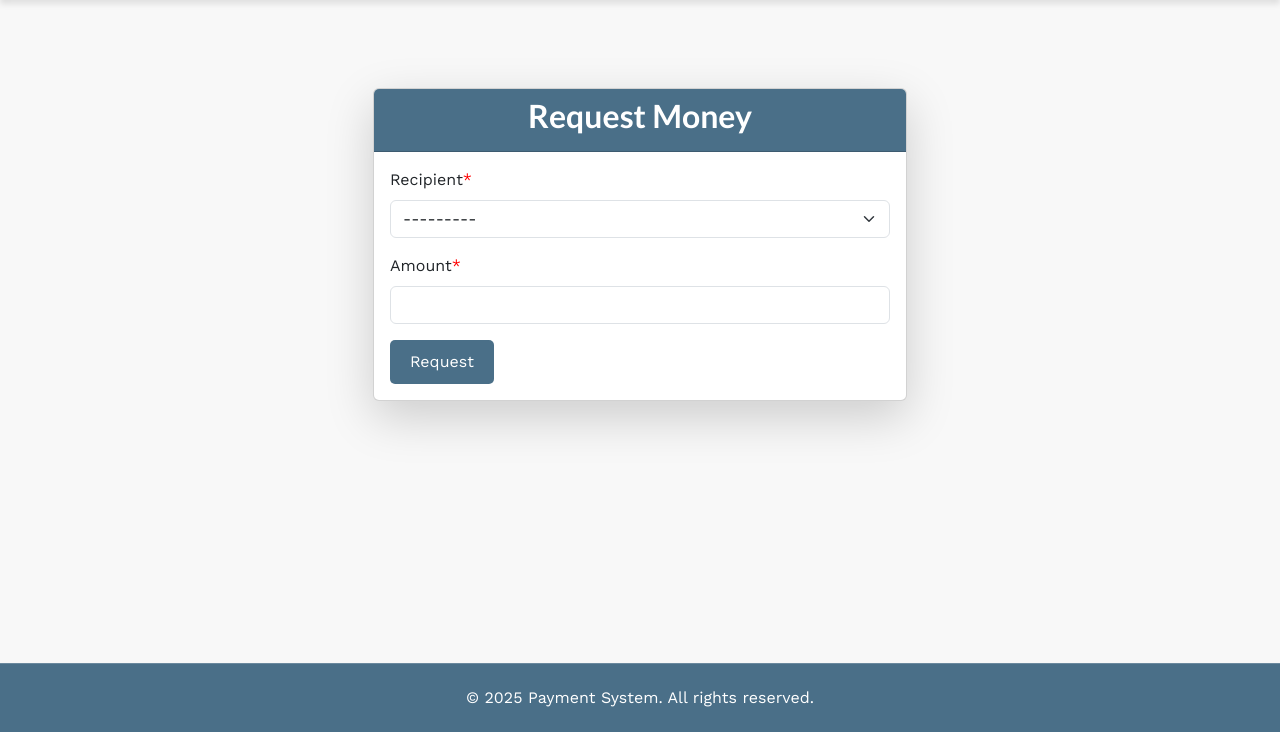
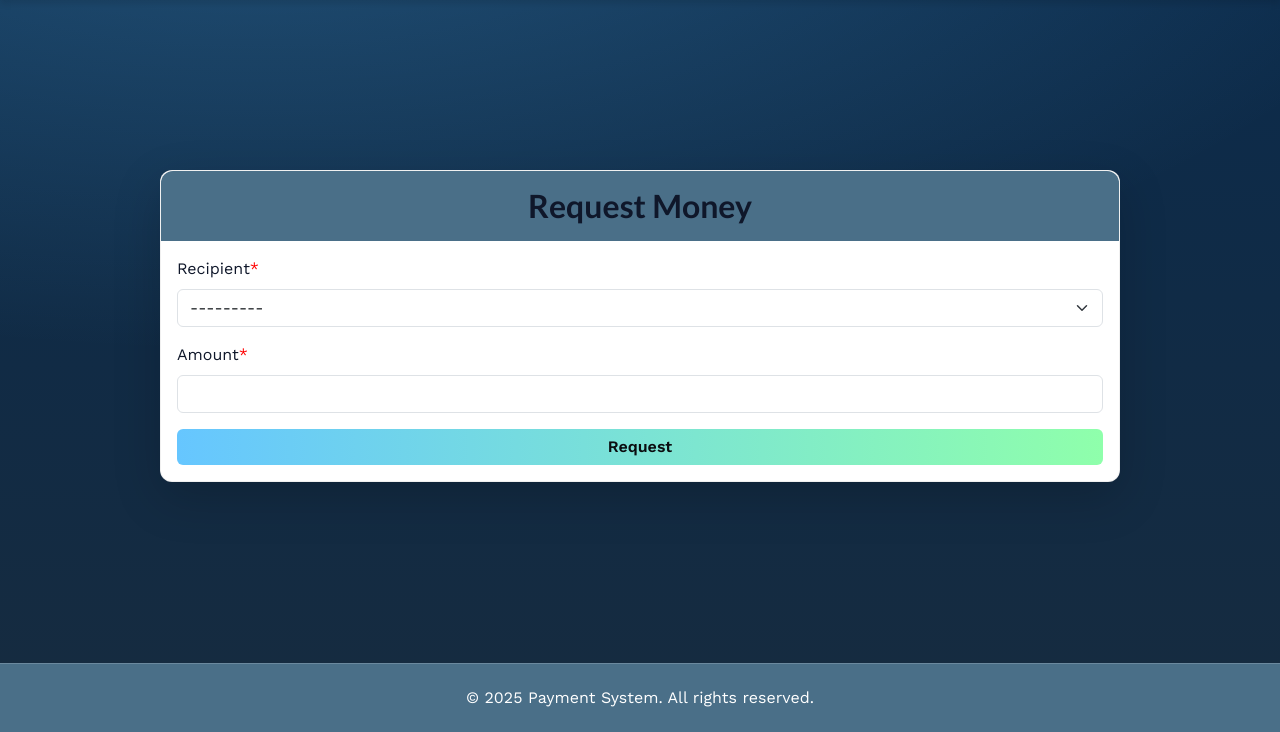
Before and after one commit to seore/PaymentSystem-webApp, a Django app: page /request/ in a window 1280 px wide. Shown: the part 68-800 px from the top of the page. Run offline with Django 5.2, Linux system fonts and the light colour scheme; a user stored in the database is signed in; data comes from the database, SQL or seed files in the repository; some libraries are stand-ins or nearby versions.

Commit message:
Layout updates

```diff
--- a/webapps/webapps2025/templates/payapp/request_money.html
+++ b/webapps/webapps2025/templates/payapp/request_money.html
@@ -1,63 +1,26 @@
 {% extends 'base.html' %}
 {% load crispy_forms_tags %}
+
+{% block body_class %}theme-hero{% endblock %}
+
 {% block content %}
-<div class="container mt-5">
-    <div class="row justify-content-center">
-        <div class="col-md-6">
-            <div class="card shadow-lg">
-                <div class="card-header text-white text-center" style="background-color: #4A6F88;">
-                    <h2>Request Money</h2>
+<div class="dashboard-wrap">
+  <div class="dashboard-card card shadow-lg">
+    <div class="dashboard-head text-center p-3">
+      <h2 class="m-0">Request Money</h2>
     </div>
+
     <div class="card-body">
       <form method="post">
         {% csrf_token %}
+
         <div class="mb-3">
           {{ form|crispy }}
         </div>
-                        <button type="submit" class="btn btn-custom btn-block">Request</button>
+
+        <button type="submit" class="btn btn-dashboard w-100">Request</button>
       </form>
     </div>
   </div>
 </div>
-    </div>
-</div>
-<script src="https://cdn.jsdelivr.net/npm/bootstrap@5.3.0-alpha1/dist/js/bootstrap.bundle.min.js"></script>
 {% endblock %}
-
-{% block styles %}
-<style>
-    h2 {
-        font-weight: bold;
-    }
-
-    .card-header {
-        background: linear-gradient(90deg, #4caf50, #215cf3);
-        text-align: center;
-    }
-
-    .card-body {
-        padding: 20px;
-    }
-
-    .btn-custom {
-        background: linear-gradient(90deg, #4caf50, #215cf3);
-        color: white;
-        border: none;
-        border-radius: 5px;
-        padding: 10px 20px;
-        transition: background 0.3s;
-    }
-
-    .btn-custom:hover {
-        background: linear-gradient(90deg, #4caf50, #215cf3);
-    }
-
-    .card {
-        border-radius: 12px;
-        box-shadow: 0 4px 6px rgba(0, 0, 0, 0.1);
-    }
-</style>
-{% endblock %}
-{% block scripts %}
-<script src="https://cdn.jsdelivr.net/npm/bootstrap@5.3.0/dist/js/bootstrap.bundle.min.js"></script>
-{% endblock %}
```
Lines whose indentation alone changed are shown as unchanged.
